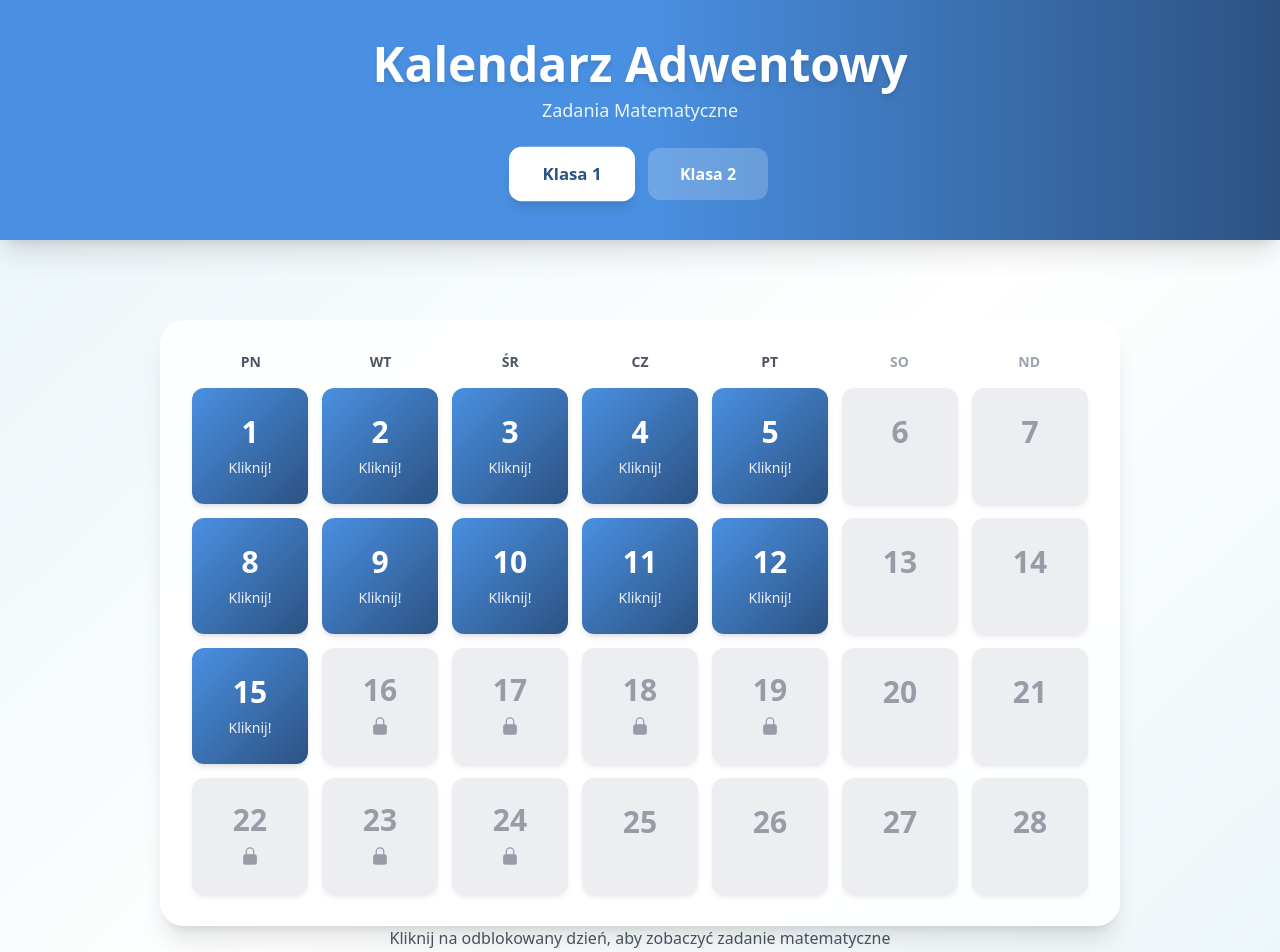
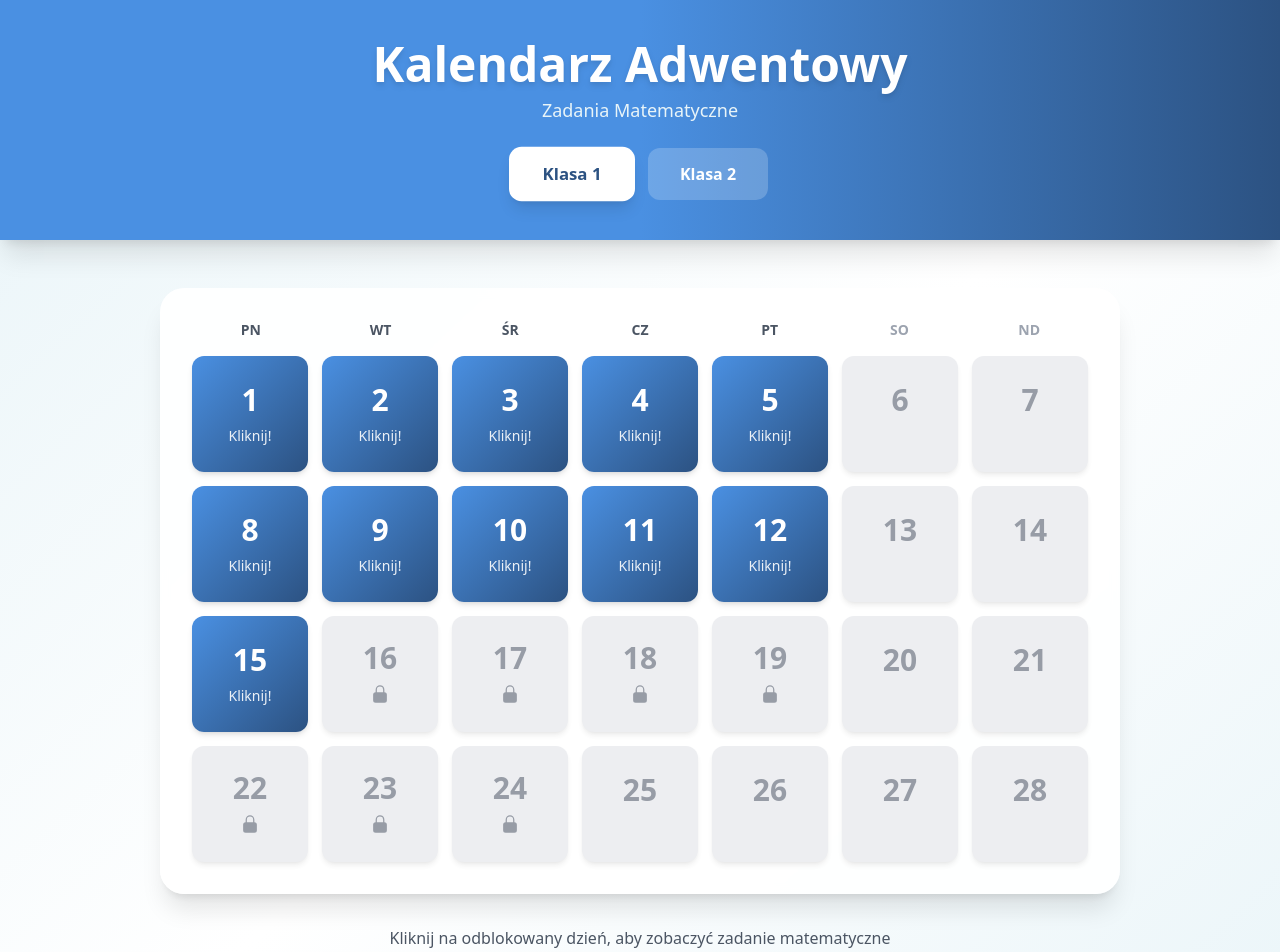
Before and after one commit to wooodiest/kalendarzAdwentowy, a React (Vite) app: page /klasa1 in a window 1280 px wide. Shown: the top 952 px of the page. Built offline with nearby package versions, Linux system fonts and the light colour scheme.

Commit message:
paddingi

```diff
--- a/src/components/CalendarView.jsx
+++ b/src/components/CalendarView.jsx
@@ -37,8 +37,7 @@ export default function CalendarView({ classId, tasks }) {
   }
 
   return (
-    <div className="w-full max-w-5xl mx-auto p-6 sm:p-8">
-
+    <div className="w-full max-w-5xl mx-auto px-6 sm:px-8 pt-4 sm:pt-6 pb-6 sm:pb-8">
       <div className="w-full bg-white/90 rounded-3xl shadow-xl p-6 sm:p-8 backdrop-blur-sm">
         <div className="grid grid-cols-7 gap-2 sm:gap-3 mb-4 text-xs sm:text-sm font-semibold text-center text-gray-600">
           <div className="uppercase">Pn</div>
@@ -82,7 +81,7 @@ export default function CalendarView({ classId, tasks }) {
         </div>
       </div>
 
-      <div className="mb-8 text-center">
+      <div className="mt-6 sm:mt-8 mb-4 text-center">
         <p className="text-gray-600 text-sm sm:text-base">
           Kliknij na odblokowany dzień, aby zobaczyć zadanie matematyczne
         </p>
--- a/src/components/Layout.jsx
+++ b/src/components/Layout.jsx
@@ -17,7 +17,7 @@ export default function Layout({ children }) {
         </div>
       </header>
 
-      <main className="container mx-auto px-4 py-8 sm:py-12">
+      <main className="container mx-auto px-4 py-4 sm:py-6">
         {children}
       </main>
 
```
